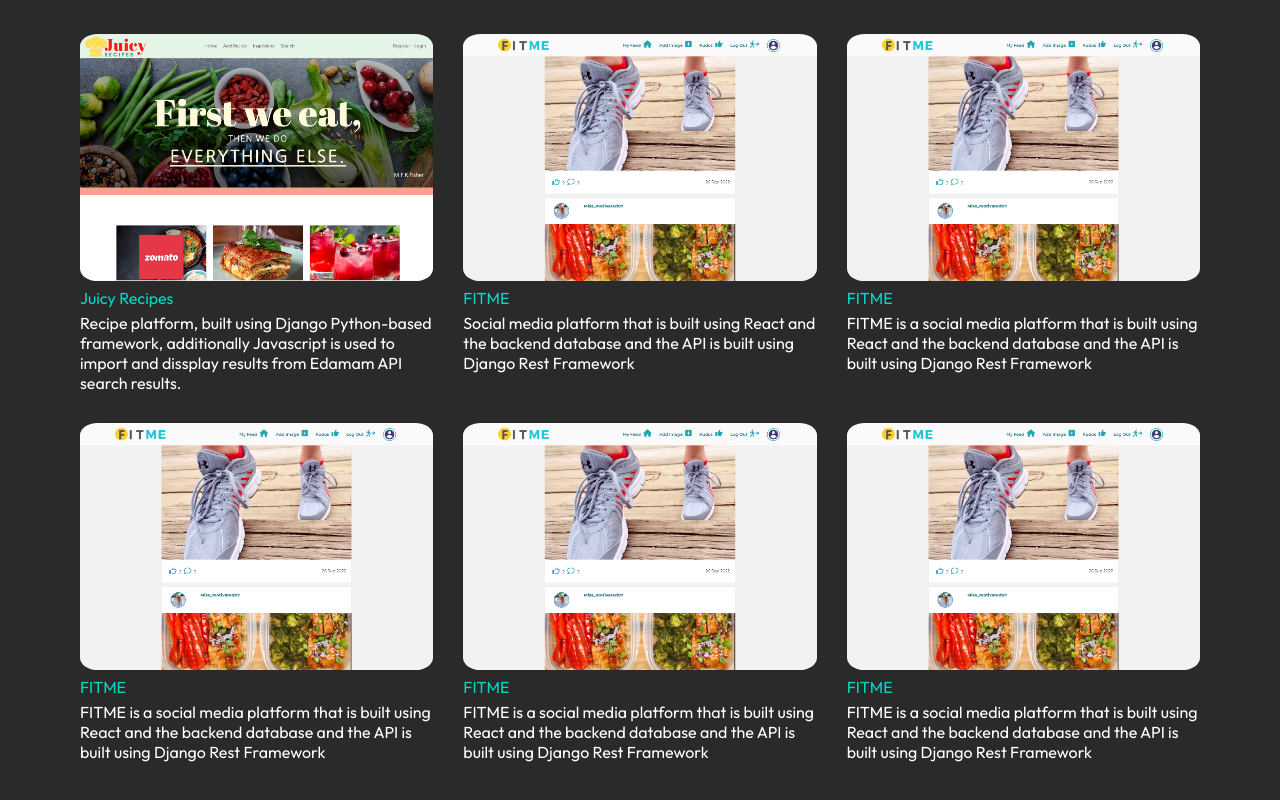
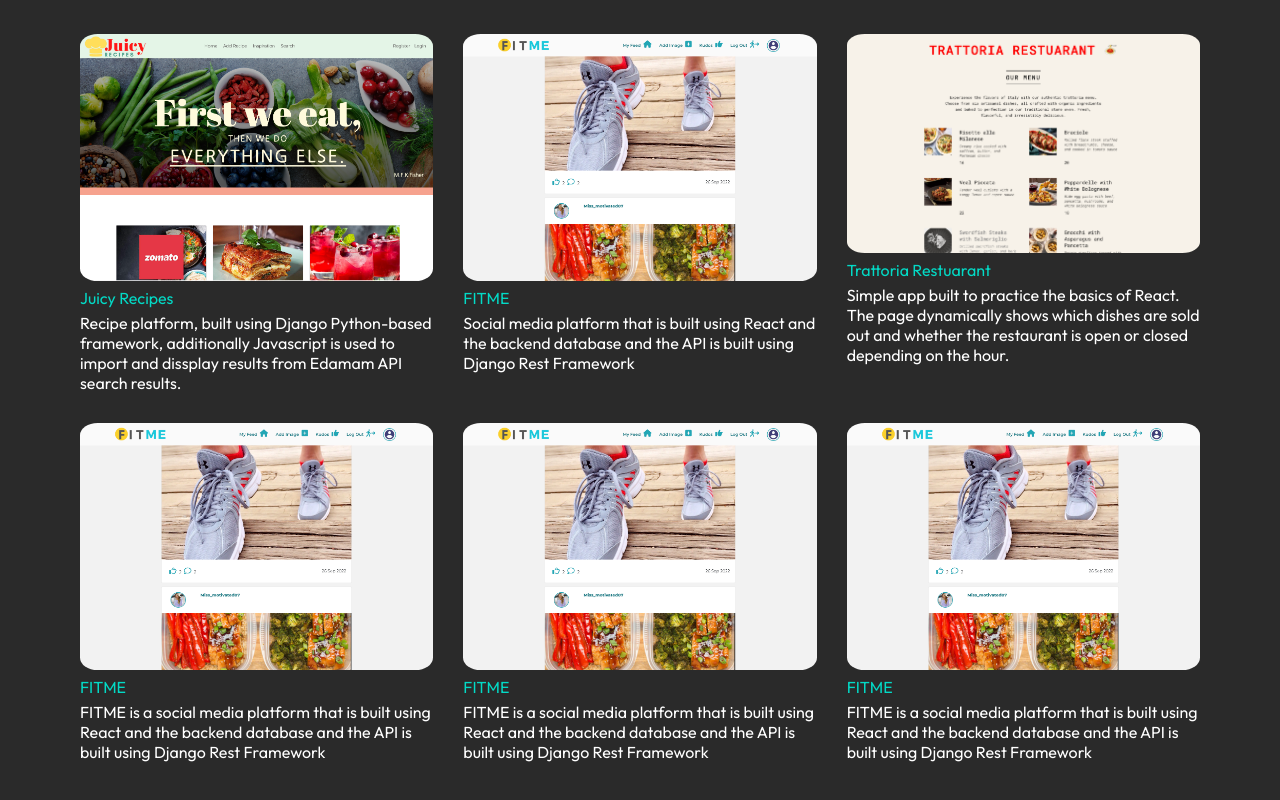
Before and after one commit to lauraz-15/mycodingworks, a React (Create React App) app: page / in a window 1280 px wide. Shown: the part 1703-2503 px from the top of the page. Built offline with nearby package versions, Linux system fonts and the light colour scheme.

Commit message:
add traittoria restaurant project

```diff
--- a/src/assets/mywork_data.js
+++ b/src/assets/mywork_data.js
@@ -1,6 +1,6 @@
 import project1_img from "../assets/juicy-recipes.png";
 import project2_img from "../assets/fitme.png";
-import project3_img from "../assets/project_3.svg";
+import project3_img from "../assets/trattoria-restaurant.png";
 import project4_img from "../assets/project_4.svg";
 import project5_img from "../assets/project_5.svg";
 import project6_img from "../assets/project_6.svg";
@@ -21,11 +21,11 @@
     link: "https://react-fitme.onrender.com/signup",
   },
   {
-    no: 2,
-    title: "FITME",
-    img: project2_img,
-    description: "FITME is a social media platform that is built using React and the backend database and the API is built using Django Rest Framework",
-    link: "https://react-fitme.onrender.com/",
+    no: 3,
+    title: "Trattoria Restuarant",
+    img: project3_img,
+    description: "Simple app built to practice the basics of React. The page dynamically shows which dishes are sold out and whether the restaurant is open or closed depending on the hour.",
+    link: "https://lauraz-15.github.io/Trattoria-Restuarant/",
   },
   {
     no: 2,
```
Also changed, not shown: src/assets/trattoria-restaurant.png (added).
